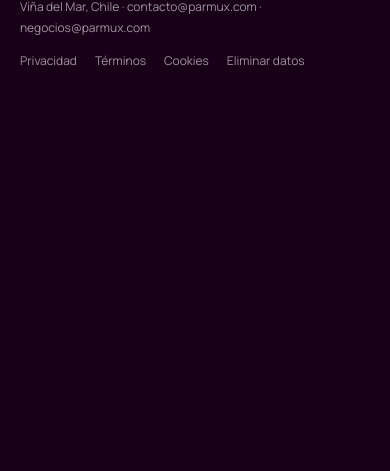
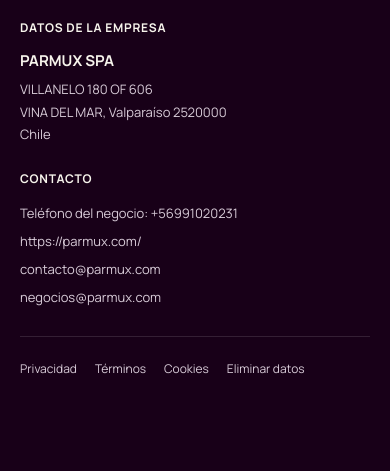
Before and after one commit to coCHELOice/parmux-site, a plain HTML site: page index.html in a window 390 px wide. Shown: the part 6595-7066 px from the top of the page. Before the commit the page ends 6751 px from the top, so only its background shows below. Drawn offline with Linux system fonts and the light colour scheme.

Commit message:
Align homepage footer with company business details

```diff
--- a/footer-hotfix.css
+++ b/footer-hotfix.css
@@ -1,40 +1,98 @@
 /* PARMUX footer/email presentation hotfix — 2026-08-31
    Isolated from campaign.css to minimize merge conflicts with concurrent work. */
 
-@media (max-width: 1180px) {
-  footer {
+/* Business details supplied by PARMUX — 2026-09-02. */
+footer.parmux-footer {
   min-height: 0;
-    padding: 30px max(24px, 4vw) 92px;
+  padding: 36px max(24px, 4vw) 96px;
   display: grid;
-    grid-template-columns: auto minmax(0, 1fr);
+  grid-template-columns: minmax(0, .7fr) minmax(0, 1.2fr) minmax(0, 1fr);
   grid-template-areas:
-      "brand contact"
-      "nav nav";
+    "brand company contact"
+    "nav nav nav";
   align-items: start;
-    gap: 20px 34px;
+  gap: 26px 40px;
+  color: #d8cbd8;
+  font-size: 13px;
+  line-height: 1.7;
 }
 
-  footer > strong {
+footer.parmux-footer > .footer-brand {
   grid-area: brand;
   white-space: nowrap;
+  font-size: 20px;
 }
 
-  footer > span {
+footer.parmux-footer .footer-company {
+  grid-area: company;
+}
+
+footer.parmux-footer .footer-contact {
   grid-area: contact;
+}
+
+footer.parmux-footer section {
   min-width: 0;
-    line-height: 1.7;
   overflow-wrap: anywhere;
 }
 
-  footer > span a {
-    white-space: nowrap;
+footer.parmux-footer h2 {
+  margin: 0 0 10px;
+  color: #f7f4ec;
+  font-size: 12px;
+  letter-spacing: .06em;
+  text-transform: uppercase;
 }
 
-  footer nav {
+footer.parmux-footer p {
+  margin: 0;
+}
+
+footer.parmux-footer .footer-legal-name {
+  margin-bottom: 5px;
+  color: #f7f4ec;
+  font-size: 15px;
+  font-weight: 700;
+}
+
+footer.parmux-footer address {
+  font-style: normal;
+}
+
+footer.parmux-footer a {
+  display: inline-block;
+  min-height: 28px;
+  padding-block: 3px;
+}
+
+footer.parmux-footer .footer-contact > a {
+  display: block;
+  width: fit-content;
+  max-width: 100%;
+}
+
+footer.parmux-footer a:focus-visible {
+  outline: 2px solid var(--campaign-lime);
+  outline-offset: 4px;
+  border-radius: 2px;
+}
+
+footer.parmux-footer nav {
   grid-area: nav;
   display: flex;
   flex-wrap: wrap;
-    gap: 12px 24px;
+  gap: 8px 24px;
+  padding-top: 20px;
+  border-top: 1px solid rgba(255, 255, 255, .12);
+}
+
+@media (max-width: 1180px) {
+  footer.parmux-footer {
+    grid-template-columns: minmax(0, 1fr) minmax(0, 1fr);
+    grid-template-areas:
+      "brand brand"
+      "company contact"
+      "nav nav";
   }
 
   .chat-fab {
@@ -60,22 +118,18 @@
 }
 
 @media (max-width: 700px) {
-  footer {
+  footer.parmux-footer {
     padding: 28px 20px 86px;
     grid-template-columns: 1fr;
     grid-template-areas:
       "brand"
+      "company"
       "contact"
       "nav";
-    gap: 14px;
+    gap: 24px;
   }
 
-  footer > span {
-    font-size: 12px;
-    line-height: 1.75;
-  }
-
-  footer nav {
+  footer.parmux-footer nav {
     gap: 10px 18px;
     font-size: 12px;
     line-height: 1.5;
--- a/index.html
+++ b/index.html
@@ -22,7 +22,7 @@
   <link rel="preload" href="assets/parmux-orchestrator-hero.webp" as="image" type="image/webp" fetchpriority="high" />
   <link rel="stylesheet" href="home.css?v=20260729-ops-mock" />
   <link rel="stylesheet" href="campaign.css?v=20260829-whatsapp-cta-1" />
-  <link rel="stylesheet" href="footer-hotfix.css?v=20260831-footer-1" />
+  <link rel="stylesheet" href="footer-hotfix.css?v=20260902-company-details-1" />
   <script type="application/ld+json">
     {
       "@context": "https://schema.org",
@@ -216,7 +216,22 @@
     </form>
   </dialog>
 
-  <footer><strong>PARMUX <span class="brand-ai">AI</span></strong><span>Viña del Mar, Chile · <!--email_off--><a href="mailto:contacto@parmux.com">contacto@parmux.com</a><!--/email_off--> · <!--email_off--><a href="mailto:negocios@parmux.com">negocios@parmux.com</a><!--/email_off--></span><nav><a href="legal/privacidad.html">Privacidad</a><a href="legal/terminos.html">Términos</a><a href="legal/cookies.html">Cookies</a><a href="legal/eliminacion-datos.html">Eliminar datos</a></nav></footer>
+  <footer class="parmux-footer">
+    <strong class="footer-brand">PARMUX <span class="brand-ai">AI</span></strong>
+    <section class="footer-company" aria-labelledby="footer-company-title">
+      <h2 id="footer-company-title">Datos de la empresa</h2>
+      <p class="footer-legal-name">PARMUX SPA</p>
+      <address>VILLANELO 180 OF 606<br />VINA DEL MAR, Valparaíso 2520000<br />Chile</address>
+    </section>
+    <section class="footer-contact" aria-labelledby="footer-contact-title">
+      <h2 id="footer-contact-title">Contacto</h2>
+      <p>Teléfono del negocio: <a href="tel:+56991020231">+56991020231</a></p>
+      <a href="https://parmux.com/">https://parmux.com/</a>
+      <!--email_off--><a href="mailto:contacto@parmux.com">contacto@parmux.com</a><!--/email_off-->
+      <!--email_off--><a href="mailto:negocios@parmux.com">negocios@parmux.com</a><!--/email_off-->
+    </section>
+    <nav aria-label="Información legal"><a href="legal/privacidad.html">Privacidad</a><a href="legal/terminos.html">Términos</a><a href="legal/cookies.html">Cookies</a><a href="legal/eliminacion-datos.html">Eliminar datos</a></nav>
+  </footer>
   <script src="campaign.js?v=20260829-finite-whatsapp-menu-1"></script>
 </body>
 </html>
```
Also changed, not shown: CONTACT_CHANNELS.md (+14 -1 lines), tools/test-footer.cjs (added, +47 -0 lines). Lines whose indentation alone changed are shown as unchanged.
